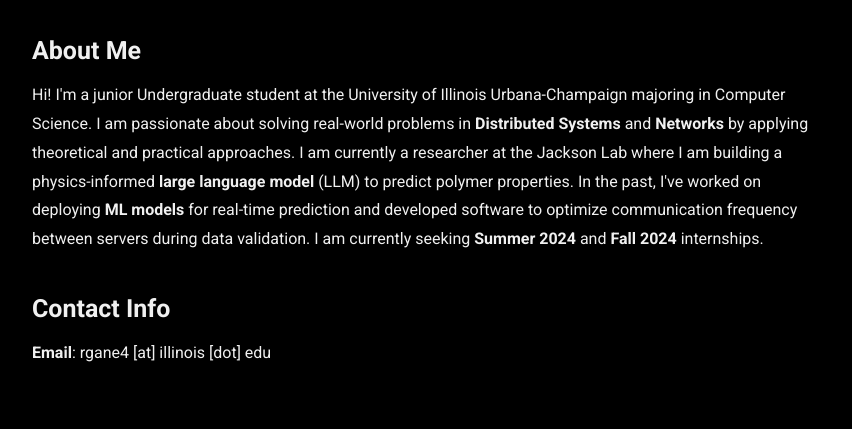
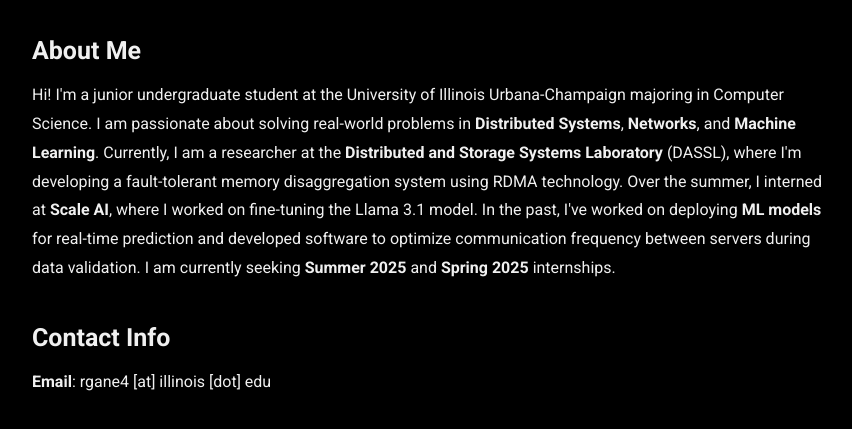
Before and after one commit to ramganesan24/ramganesan24.github.io, a plain HTML site: page index.html in a window 1280 px wide. Shown: the part 217-646 px from the top of the page, without its empty margins (208-1060 px from the left). Drawn offline with Linux system fonts and the light colour scheme.

Commit message:
Updated bio for Summer 2025

```diff
--- a/index.html
+++ b/index.html
@@ -100,8 +100,7 @@
 
     <div class="section">
       <h2><b>About Me</b></h2>
-      <p>Hi! I'm a junior Undergraduate student at the University of Illinois Urbana-Champaign majoring in Computer Science. I am passionate about solving real-world problems in <b>Distributed Systems</b> and <b>Networks</b> by applying theoretical and practical approaches. I am currently a researcher at the Jackson Lab where I am building a physics-informed <b>large language model</b> (LLM) to predict polymer properties. In the past, I've worked on deploying <b>ML models</b> for real-time prediction and developed software to optimize communication frequency between servers during data validation. I am currently seeking <b>Summer 2024</b> and <b>Fall 2024</b> internships. </p>
-
+      <p>Hi! I'm a junior undergraduate student at the University of Illinois Urbana-Champaign majoring in Computer Science. I am passionate about solving real-world problems in <b>Distributed Systems</b>, <b>Networks</b>, and <b>Machine Learning</b>. Currently, I am a researcher at the <b>Distributed and Storage Systems Laboratory</b> (DASSL), where I'm developing a fault-tolerant memory disaggregation system using RDMA technology. Over the summer, I interned at <b>Scale AI</b>, where I worked on fine-tuning the Llama 3.1 model. In the past, I've worked on deploying <b>ML models</b> for real-time prediction and developed software to optimize communication frequency between servers during data validation. I am currently seeking <b>Summer 2025</b> and <b>Spring 2025</b> internships. </p>
     </div>
 
     <div class="section">
```
